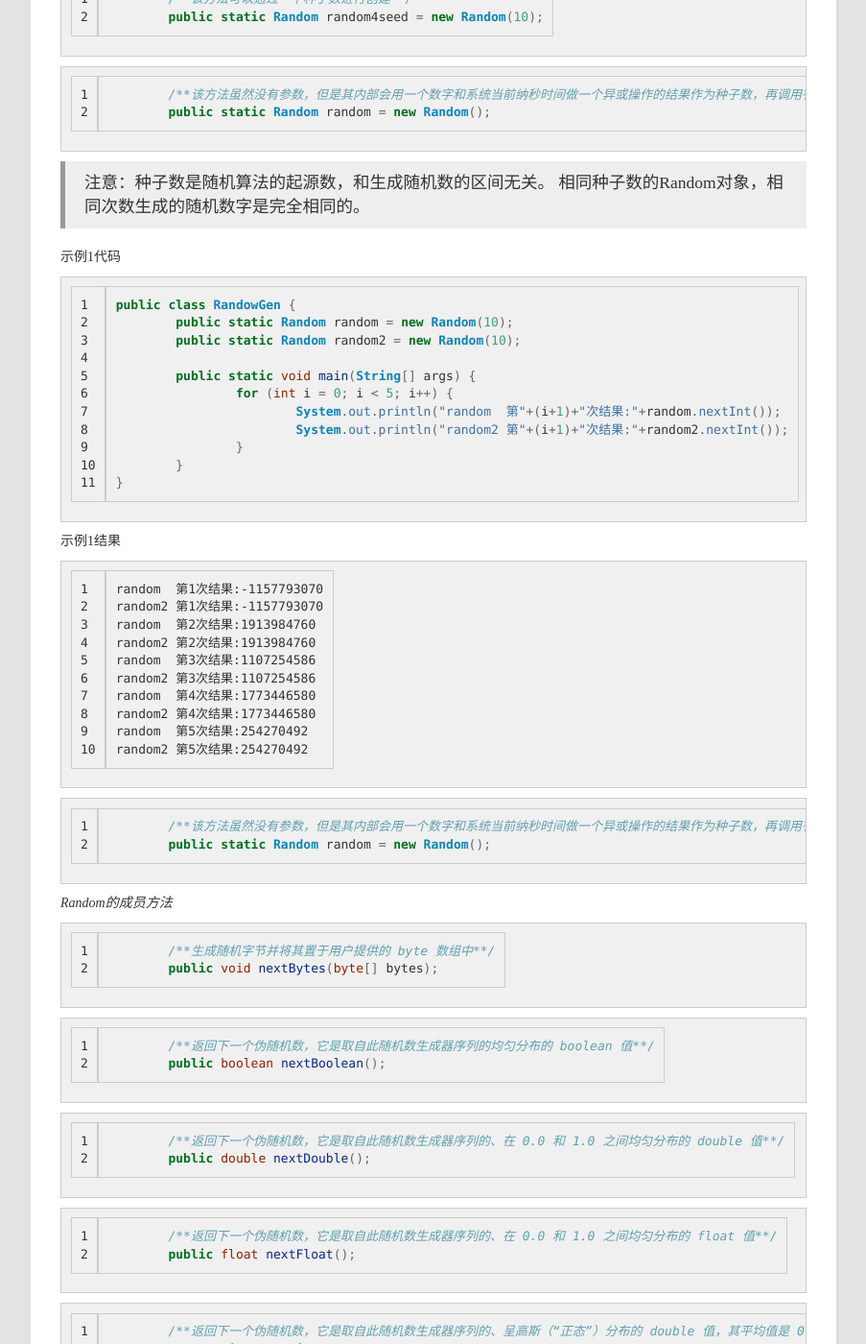
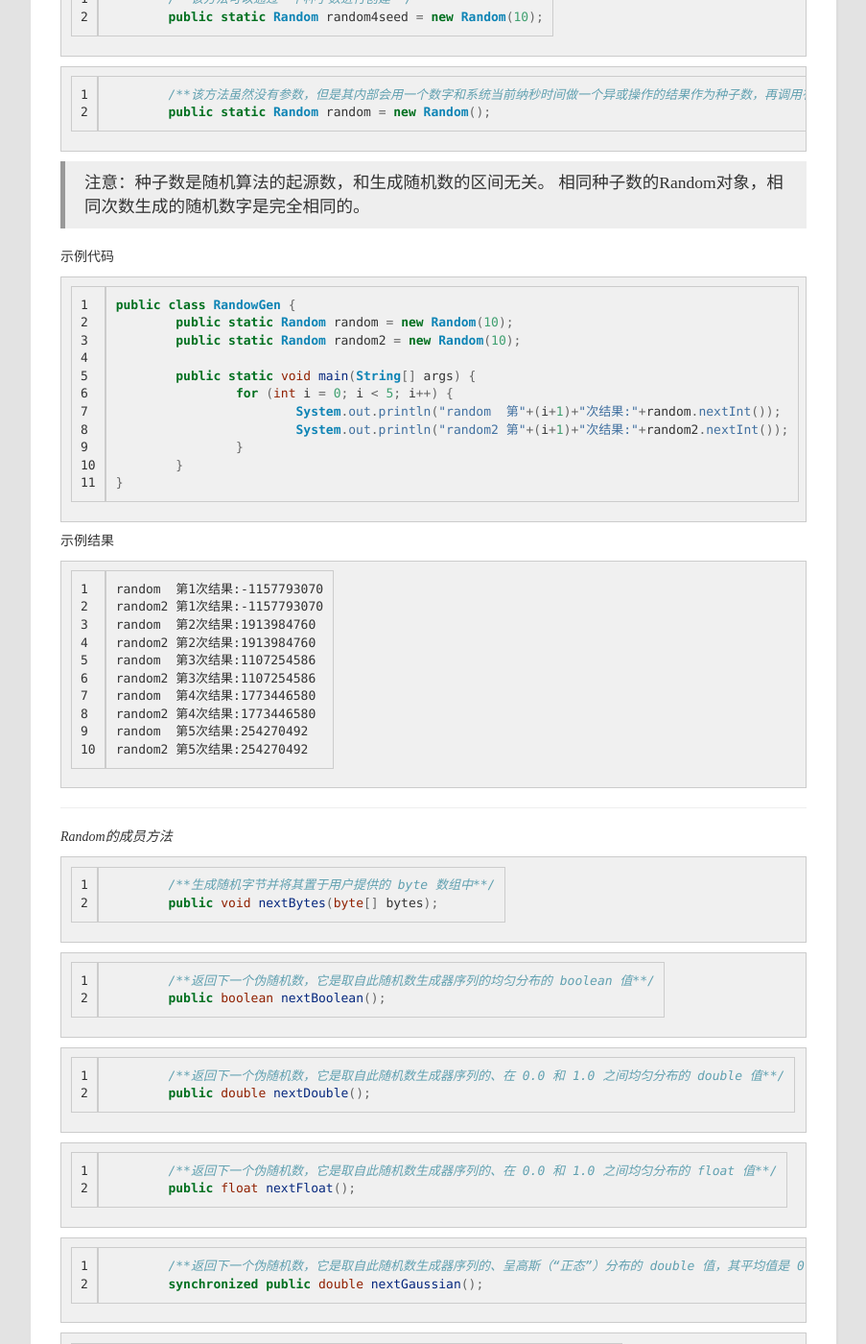
Before and after one commit to tomgg/tomgg.github.io, a Jekyll site: the page built from _posts/2016-07-20-java-random.md, in a window 1280 px wide and 1400 px high, scrolled down 861 px. Shown: the whole window at 96% size, without its empty margins (53-956 px from the left). Built offline with Jekyll 4.4.1, drawn with Linux system fonts in a browser that asks for light colours; nearby versions of some CDN libraries; comment, search, counter and statistics services are not loaded.

Commit message:
no message

````diff
--- a/_posts/2016-07-20-java-random.md
+++ b/_posts/2016-07-20-java-random.md
@@ -55,7 +55,7 @@ _Random的构造方法_
 >注意：种子数是随机算法的起源数，和生成随机数的区间无关。
 >相同种子数的Random对象，相同次数生成的随机数字是完全相同的。
 
-示例1代码
+示例代码
 
 ``` java
 public class RandowGen {
@@ -71,7 +71,7 @@ public class RandowGen {
 }
 ```
 
-示例1结果
+示例结果
 
 ```
 random  第1次结果:-1157793070
@@ -86,10 +86,7 @@ random  第5次结果:254270492
 random2 第5次结果:254270492
 ```
 
-``` java
-	/**该方法虽然没有参数，但是其内部会用一个数字和系统当前纳秒时间做一个异或操作的结果作为种子数，再调用有参的构造方法。由于系统时间是一直在变化的，所以基本上得到随机数都是不重复**/
-	public static Random random = new Random();
-```
+***
 
 _Random的成员方法_
 
````
